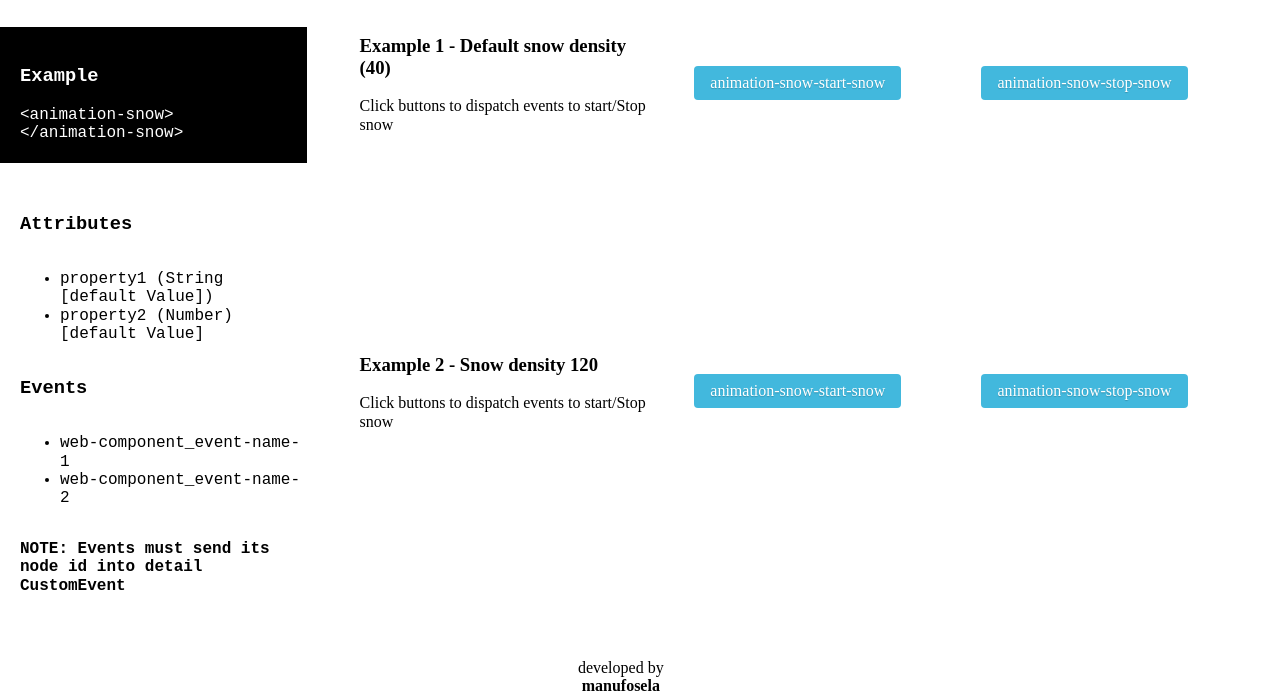
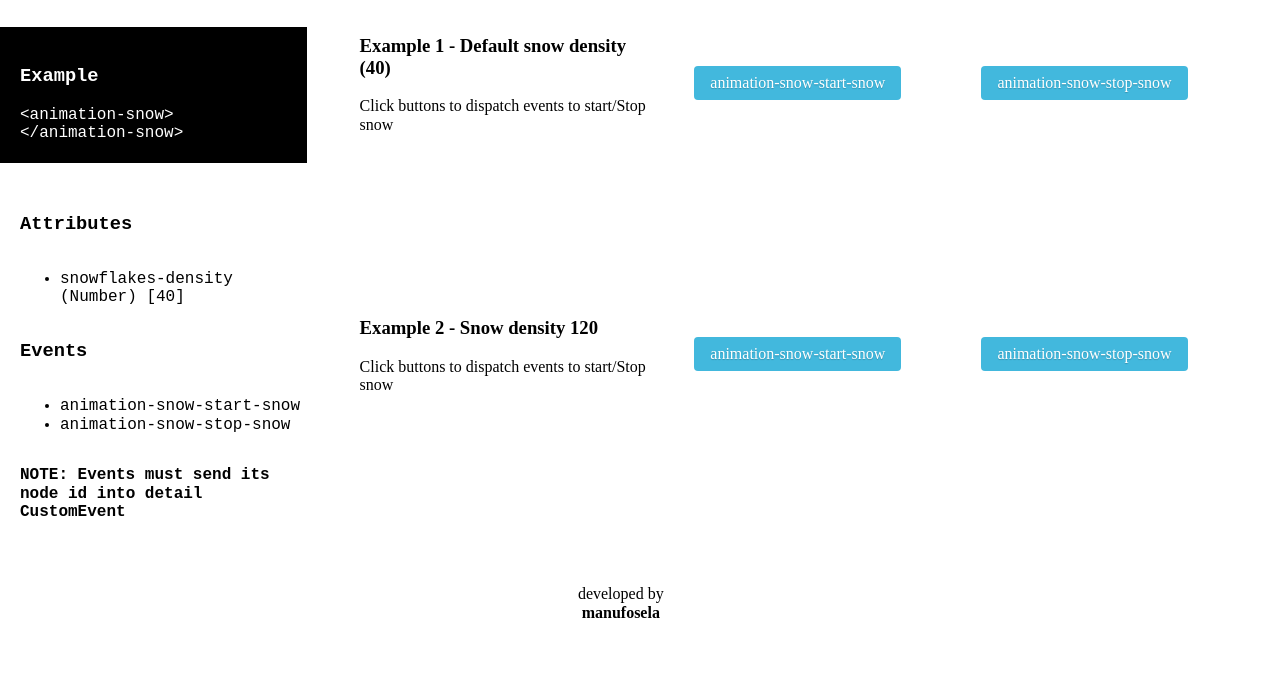
Before and after one commit to manufosela/animation-snow, a website with bundled scripts: page demo/index.html in a window 1280 px wide. Shown: the part 405-1101 px from the top of the page. After the commit the page ends 1027 px from the top, so only its background shows below. Built offline with nearby package versions, Linux system fonts and the light colour scheme.

Commit message:
improvments and update README

```diff
--- a/demo/index.html
+++ b/demo/index.html
@@ -31,16 +31,15 @@
         <pre class="block attributes">
           <h3>Attributes</h3>
           <ul>
-            <li>property1 (String [default Value])</li>
-            <li>property2 (Number) [default Value]</li>
+            <li>snowflakes-density (Number) [40]</li>
           </ul>
           <h3>Events</h3>
           <ul>
-            <li>web-component_event-name-1</li>
-            <li>web-component_event-name-2</li>
+            <li>animation-snow-start-snow</li>
+            <li>animation-snow-stop-snow</li>
           </ul>
           <p class="note">
-            NOTE: Events must send its node id into
+            NOTE: Events must send its <b>node id</b> into
             detail CustomEvent
           </p>
         </pre>
--- a/package.json
+++ b/package.json
@@ -1,6 +1,6 @@
 {
   "name": "animation-snow",
-  "version": "0.0.0",
+  "version": "1.0.0",
   "description": "Webcomponent animation-snow following open-wc recommendations",
   "author": "manufosela",
   "license": "MIT",
```
Also changed, not shown: README.md.
